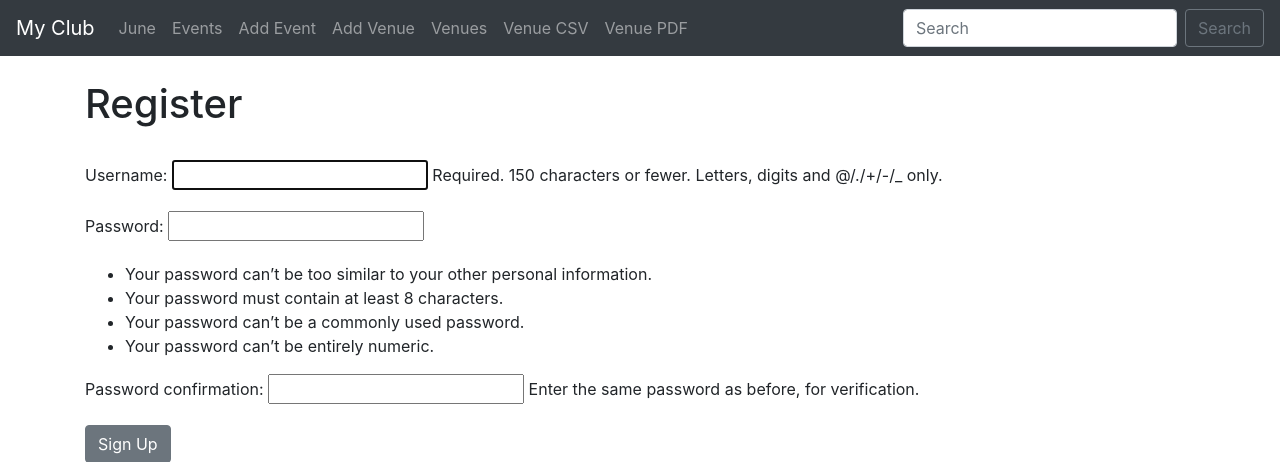
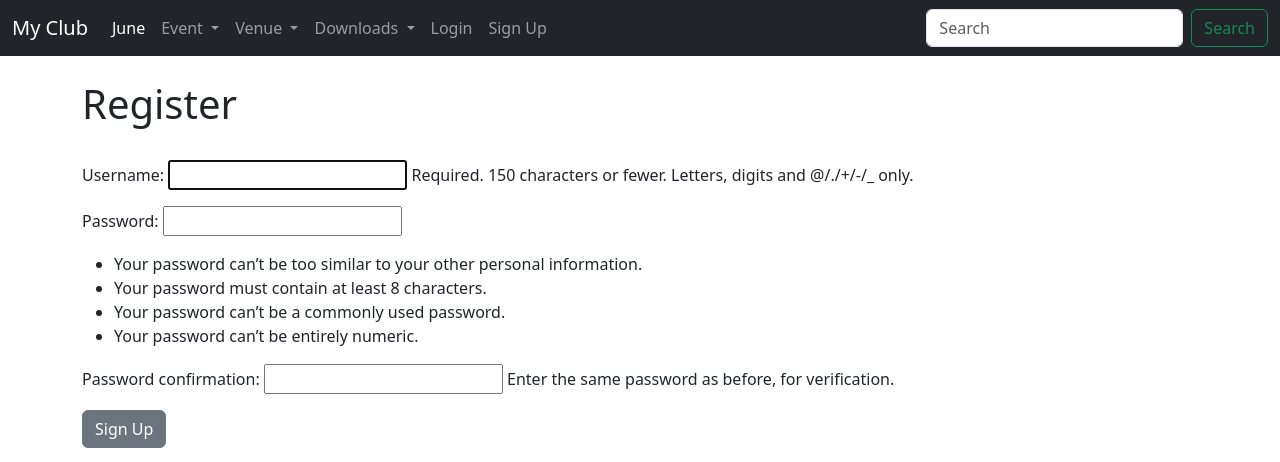
Before and after one commit to akashKarmakar02/EventDjangoApp, a Django app: page /members/register_user in a window 1280 px wide. Shown: the top 462 px of the page. Run offline with Django 4.2, Linux system fonts and the light colour scheme.

Commit message:
changed bootstrap version added alert message section cleaned the navbar a bit and added login, logout and signup button based on if the user is logged in or not

```diff
--- a/templates/events/base.html
+++ b/templates/events/base.html
@@ -3,49 +3,77 @@
 <head>
     <meta charset="UTF-8">
     <title>{% block title %}{% endblock %}</title>
-    <link rel="stylesheet" href="https://cdn.jsdelivr.net/npm/bootstrap@4.3.1/dist/css/bootstrap.min.css" integrity="sha384-ggOyR0iXCbMQv3Xipma34MD+dH/1fQ784/j6cY/iJTQUOhcWr7x9JvoRxT2MZw1T" crossorigin="anonymous">
-    <script src="https://code.jquery.com/jquery-3.3.1.slim.min.js" integrity="sha384-q8i/X+965DzO0rT7abK41JStQIAqVgRVzpbzo5smXKp4YfRvH+8abtTE1Pi6jizo" crossorigin="anonymous"></script>
-    <script src="https://cdn.jsdelivr.net/npm/popper.js@1.14.7/dist/umd/popper.min.js" integrity="sha384-UO2eT0CpHqdSJQ6hJty5KVphtPhzWj9WO1clHTMGa3JDZwrnQq4sF86dIHNDz0W1" crossorigin="anonymous"></script>
-    <script src="https://cdn.jsdelivr.net/npm/bootstrap@4.3.1/dist/js/bootstrap.min.js" integrity="sha384-JjSmVgyd0p3pXB1rRibZUAYoIIy6OrQ6VrjIEaFf/nJGzIxFDsf4x0xIM+B07jRM" crossorigin="anonymous"></script>
+    <link href="https://cdn.jsdelivr.net/npm/bootstrap@5.3.0/dist/css/bootstrap.min.css" rel="stylesheet" integrity="sha384-9ndCyUaIbzAi2FUVXJi0CjmCapSmO7SnpJef0486qhLnuZ2cdeRhO02iuK6FUUVM" crossorigin="anonymous">
+    <script src="https://cdn.jsdelivr.net/npm/bootstrap@5.3.0/dist/js/bootstrap.bundle.min.js" integrity="sha384-geWF76RCwLtnZ8qwWowPQNguL3RmwHVBC9FhGdlKrxdiJJigb/j/68SIy3Te4Bkz" crossorigin="anonymous"></script>
+
 </head>
 <body>
     <nav class="navbar navbar-expand-lg navbar-dark bg-dark">
-      <a class="navbar-brand" href="{% url 'home' %}">My Club</a>
-      <button class="navbar-toggler" type="button" data-toggle="collapse" data-target="#navbarSupportedContent" aria-controls="navbarSupportedContent" aria-expanded="false" aria-label="Toggle navigation">
+      <div class="container-fluid">
+        <a class="navbar-brand" href="/">My Club</a>
+        <button class="navbar-toggler" type="button" data-bs-toggle="collapse" data-bs-target="#navbarSupportedContent" aria-controls="navbarSupportedContent" aria-expanded="false" aria-label="Toggle navigation">
           <span class="navbar-toggler-icon"></span>
         </button>
-
         <div class="collapse navbar-collapse" id="navbarSupportedContent">
-        <ul class="navbar-nav mr-auto">
+          <ul class="navbar-nav me-auto mb-2 mb-lg-0">
             <li class="nav-item">
-            <a class="nav-link" href="/2023/June">June</a>
+              <a class="nav-link active" aria-current="page" href="/2023/June">June</a>
+            </li>
+            <li class="nav-item dropdown">
+              <div class="nav-link dropdown-toggle" role="button" data-bs-toggle="dropdown" aria-expanded="false">
+                  Event
+              </div>
+              <ul class="dropdown-menu">
+                <li><a class="dropdown-item" href="{% url 'list-events' %}">All Events</a></li>
+                <li><a class="dropdown-item" href="{% url 'add-event' %}">Add Event</a></li>
+              </ul>
+            </li>
+            <li class="nav-item dropdown">
+              <div class="nav-link dropdown-toggle" role="button" data-bs-toggle="dropdown" aria-expanded="false">
+                  Venue
+              </div>
+              <ul class="dropdown-menu">
+                <li><a class="dropdown-item" href="{% url 'list-venue' %}">All Venues</a></li>
+                <li><a class="dropdown-item" href="{% url 'add-venue' %}">Add Venue</a></li>
+              </ul>
+            </li>
+            <li class="nav-item dropdown">
+              <div class="nav-link dropdown-toggle" role="button" data-bs-toggle="dropdown" aria-expanded="false">
+                  Downloads
+              </div>
+              <ul class="dropdown-menu">
+                <li><a class="dropdown-item" href="{% url 'venue-pdf' %}">Venue PDF</a></li>
+                <li><a class="dropdown-item" href="{% url 'venue-csv' %}">Venue CSV</a></li>
+              </ul>
+            </li>
+              {% if user.is_authenticated %}
+                  <li class="nav-item">
+                      <a class="nav-link" href="{% url 'logout-user' %}">Logout</a>
+                  </li>
+              {% else %}
+                <li class="nav-item">
+                  <a class="nav-link" href="{% url 'login-user' %}">Login</a>
                 </li>
                 <li class="nav-item">
-            <a class="nav-link" href="{% url 'list-events' %}">Events</a>
+                  <a class="nav-link" href="{% url 'register-user' %}">Sign Up</a>
                 </li>
-          <li class="nav-item">
-            <a class="nav-link" href="{% url 'add-event' %}">Add Event</a>
-          </li>
-          <li class="nav-item">
-            <a class="nav-link" href="{% url 'add-venue' %}">Add Venue</a>
-          </li>
-          <li class="nav-item">
-            <a class="nav-link" href="{% url 'list-venue' %}">Venues</a>
-          </li>
-          <li class="nav-item">
-            <a class="nav-link" href="{% url 'venue-csv' %}">Venue CSV</a>
-          </li>
-          <li class="nav-item">
-            <a class="nav-link" href="{% url 'venue-pdf' %}">Venue PDF</a>
-          </li>
+              {% endif %}
           </ul>
-        <form class="form-inline my-2 my-lg-0" method="post" action="{% url 'search-venues' %}">
-            {% csrf_token %}
-          <input class="form-control mr-sm-2" type="search" name="searched" placeholder="Search" aria-label="Search">
-          <button class="btn btn-outline-secondary my-2 my-sm-0" type="submit">Search</button>
+          <form class="d-flex">
+            <input class="form-control me-2" type="search" placeholder="Search" aria-label="Search">
+            <button class="btn btn-outline-success" type="submit">Search</button>
           </form>
         </div>
+      </div>
     </nav>
+    {% if messages %}
+        {% for message in messages %}
+            <div class="alert alert-warning alert-dismissible fade show" role="alert">
+              {{ message }}
+              <button type="button" class="btn-close" data-bs-dismiss="alert" aria-label="Close"></button>
+            </div>
+        {% endfor %}
+    {% endif %}
     <br>
     <div class="container">
         {% block content %}
```
Lines whose indentation alone changed are shown as unchanged.
